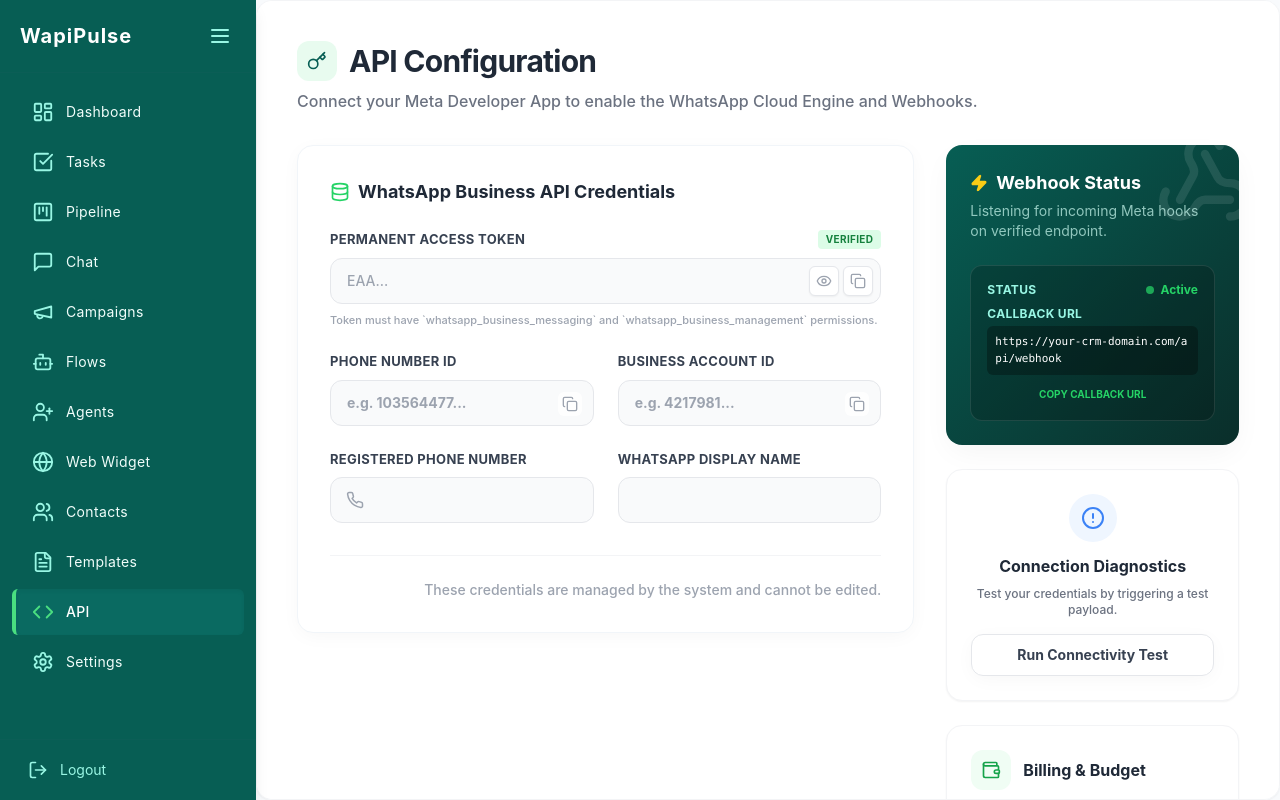
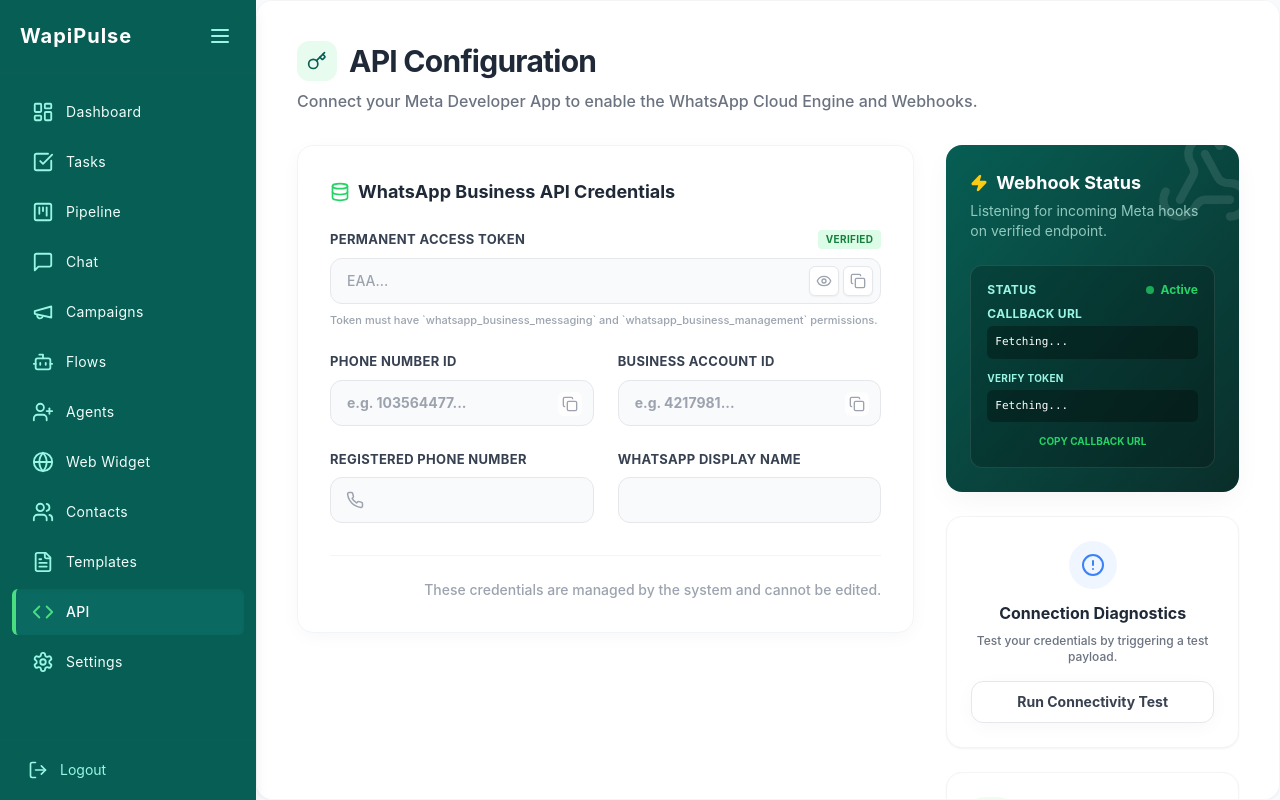
Before and after one commit to infojvmarketingsolution-design/whatsapp-crm, a React (Vite) app in the folder frontend/: page /api in a window 1280 px wide. Built offline with nearby package versions, Linux system fonts and the light colour scheme; no server answers.

Commit message:
feat: dynamic production webhook URL in UI and backend

```diff
--- a/frontend/src/pages/ApiSetup.jsx
+++ b/frontend/src/pages/ApiSetup.jsx
@@ -8,6 +8,8 @@ export default function ApiSetup() {
   const [phoneNumber, setPhoneNumber] = useState('');
   const [wabaName, setWabaName] = useState('');
   const [limitTier, setLimitTier] = useState('');
+  const [callbackUrl, setCallbackUrl] = useState('');
+  const [verifyToken, setVerifyToken] = useState('');
 
   useEffect(() => {
     fetchConfig();
@@ -28,6 +30,8 @@ export default function ApiSetup() {
         if (data.phoneNumber) setPhoneNumber(data.phoneNumber);
         if (data.wabaName) setWabaName(data.wabaName);
         if (data.limitTier) setLimitTier(data.limitTier);
+        if (data.callbackUrl) setCallbackUrl(data.callbackUrl);
+        if (data.verifyToken) setVerifyToken(data.verifyToken);
       }
     } catch (err) {
       console.error('Failed to fetch config', err);
@@ -246,12 +250,16 @@ export default function ApiSetup() {
                  <div className="flex justify-between items-center">
                     <span className="text-xs font-bold tracking-wide text-teal-200 uppercase">Callback URL</span>
                  </div>
-                 <p className="text-[11px] font-mono text-white mt-1 break-all bg-black/30 p-2 rounded-md">
-                    https://your-crm-domain.com/api/webhook
-                 </p>
-                 <button className="text-[10px] uppercase font-bold text-brand-light mt-3 hover:text-white transition w-full text-center">
-                    Copy Callback URL
-                 </button>
+                  <p className="text-[11px] font-mono text-white mt-1 break-all bg-black/30 p-2 rounded-md">
+                     {callbackUrl || 'Fetching...'}
+                  </p>
+                  <p className="text-[10px] font-bold text-teal-200 mt-3 uppercase tracking-wide">Verify Token</p>
+                  <p className="text-[11px] font-mono text-white mt-1 break-all bg-black/30 p-2 rounded-md">
+                     {verifyToken || 'Fetching...'}
+                  </p>
+                  <button onClick={() => handleCopy(callbackUrl)} className="text-[10px] uppercase font-bold text-brand-light mt-3 hover:text-white transition w-full text-center">
+                     Copy Callback URL
+                  </button>
               </div>
            </div>
 
```
